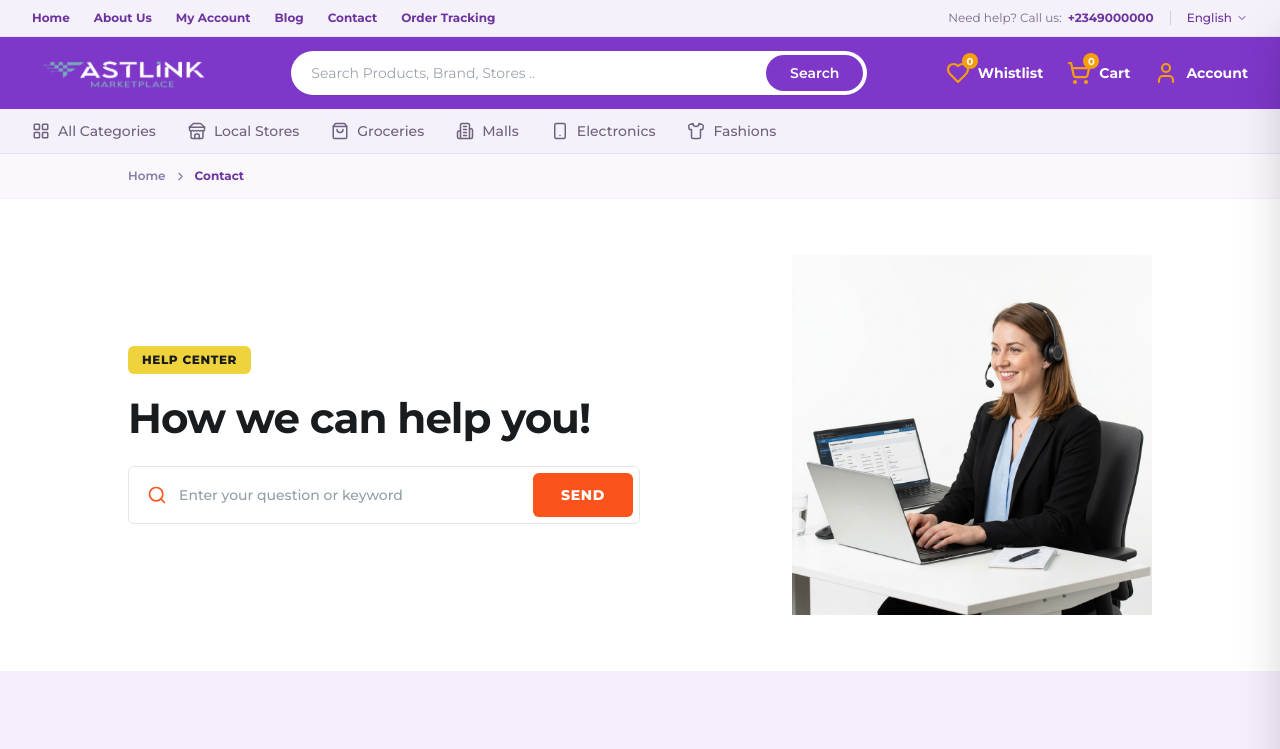
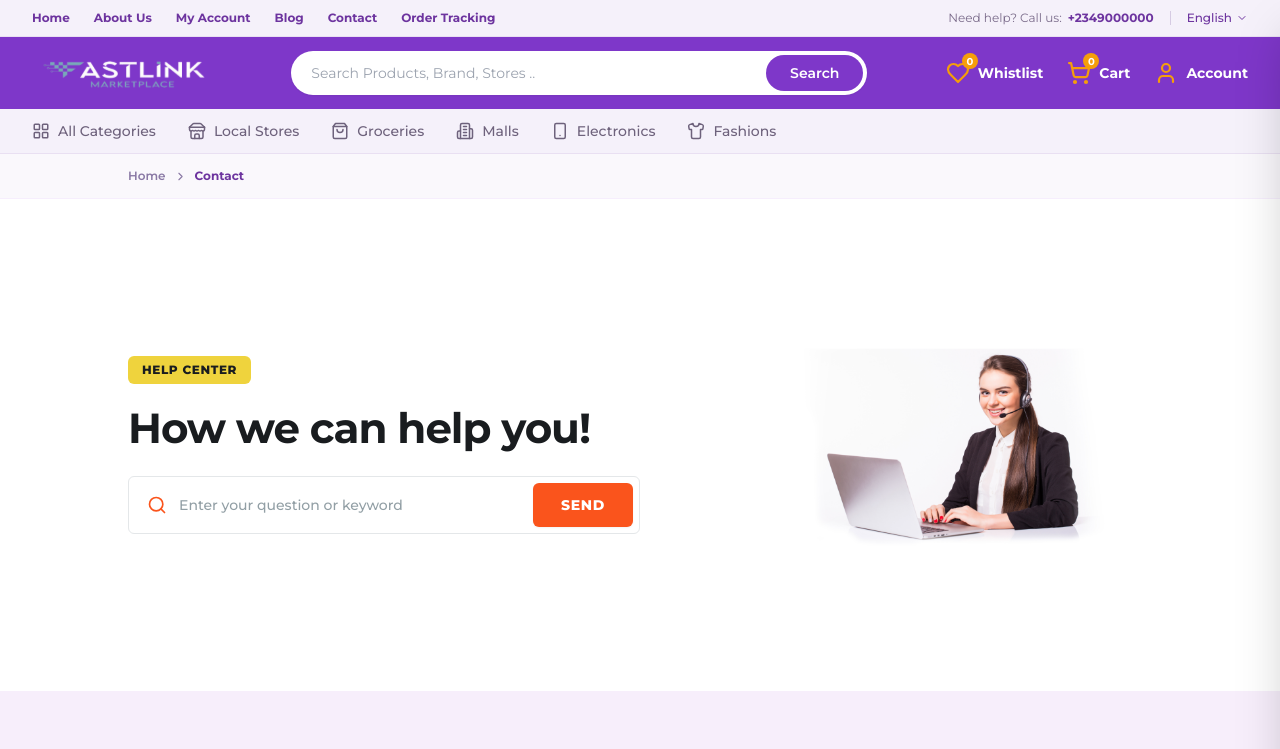
Before and after one commit to P23-Africa-Dev/fastlink-marketplace, a Next.js app: page /contact in a window 1280 px wide. Shown: the top 749 px of the page. Built offline with nearby package versions, Linux system fonts and the light colour scheme.

Commit message:
style: update contact page hero image dimensions and asset

```diff
--- a/src/app/(shop)/contact/page.tsx
+++ b/src/app/(shop)/contact/page.tsx
@@ -93,7 +93,7 @@ export default function ContactPage() {
 
           {/* Right Column: Clean Representative Image (5 cols) */}
           <div className="md:col-span-5 flex justify-center md:justify-end">
-            <div className="relative w-full max-w-[420px] h-[300px] sm:h-[360px] flex items-center justify-end">
+            <div className="relative w-full max-w-[480px] h-[320px] sm:h-[380px] flex items-center justify-end">
               <Image
                 src={contactHero}
                 alt="Customer Support Representative with Headset and Laptop"
```
Also changed, not shown: src/assets/contact-hero.png.
